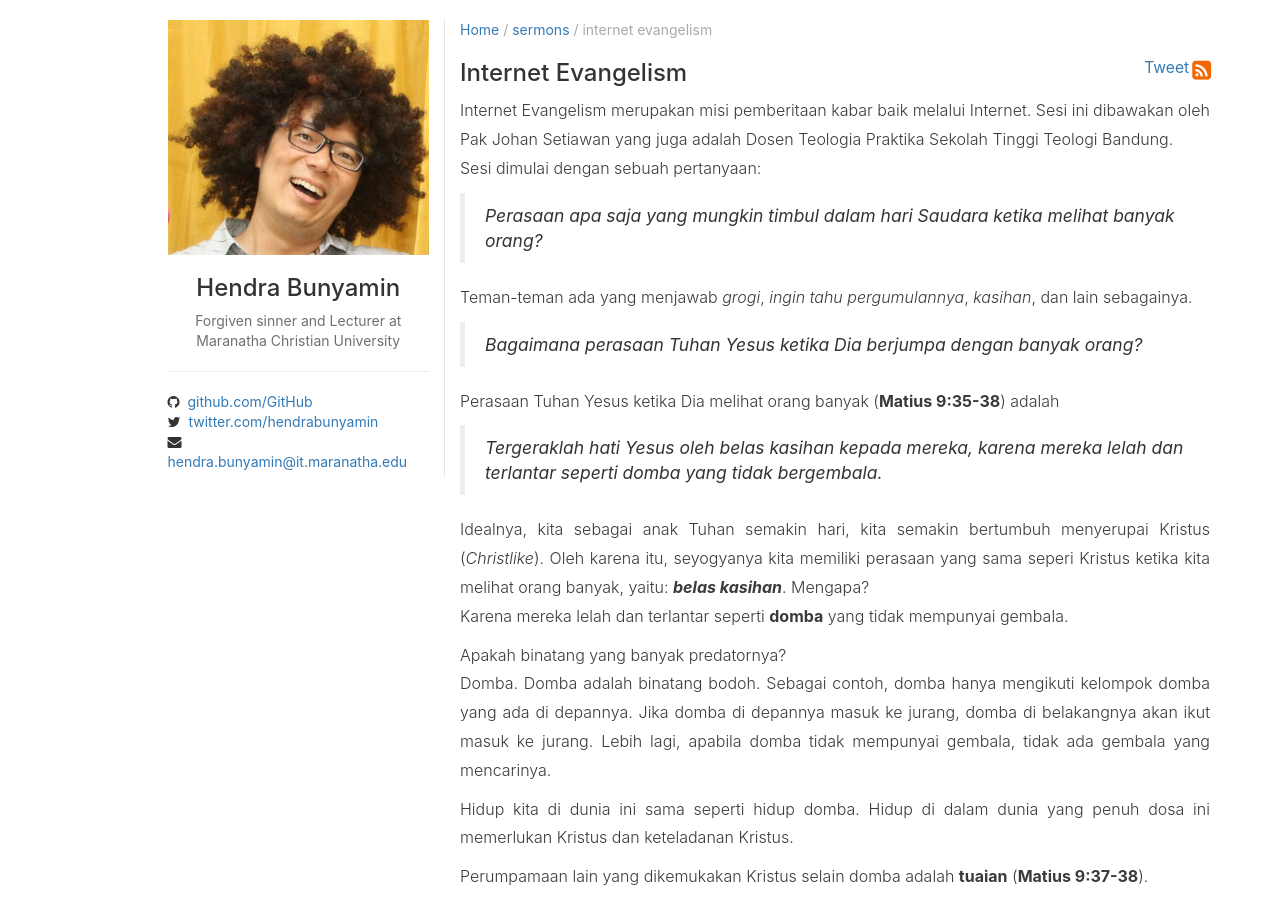
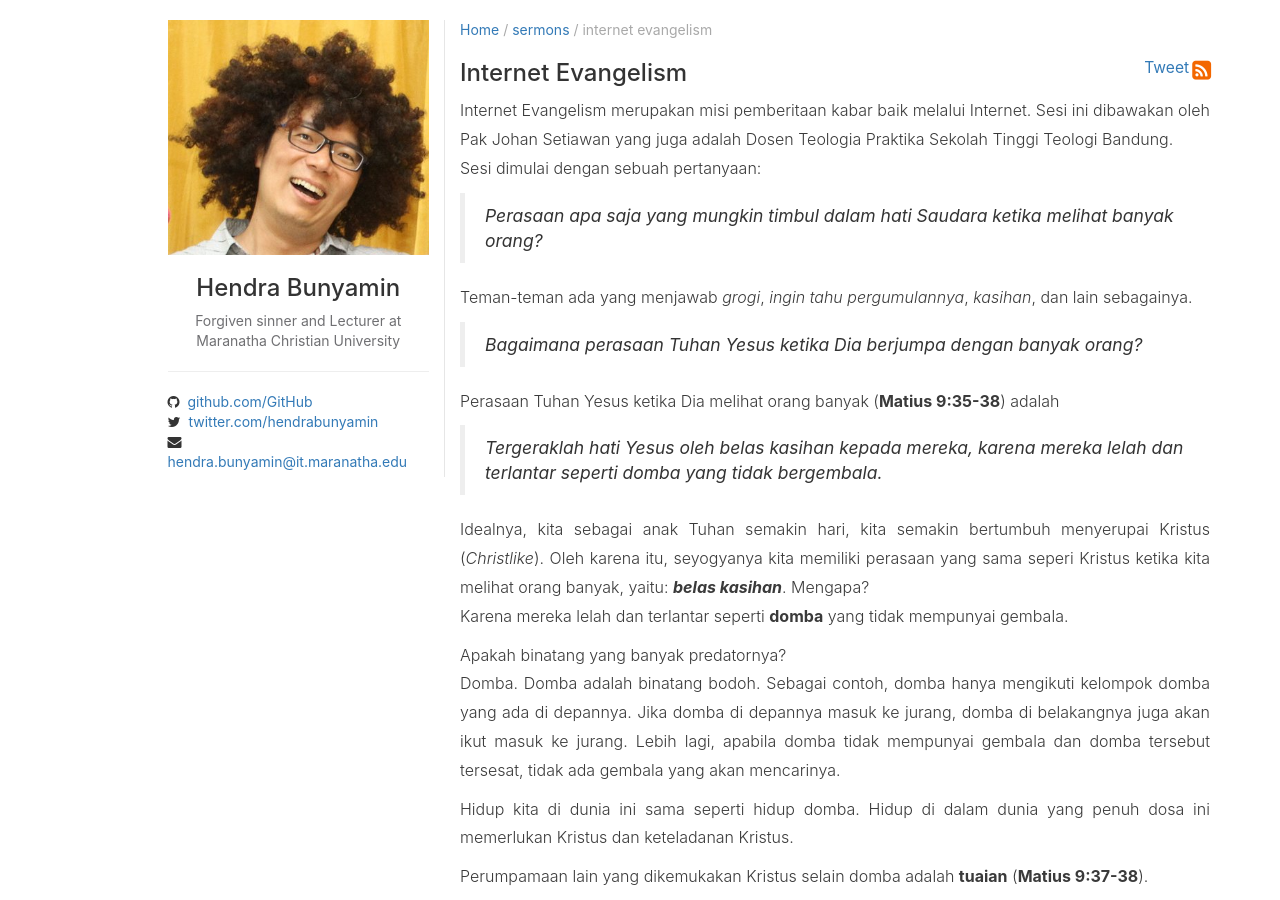
Before and after one commit to jethroGIT/jethrogit.github.io, a Jekyll site: the page built from _posts/sermons/2020-06-13-Internet_Evangelism.md, in a window 1280 px wide and 900 px high. Built offline with Jekyll 4.4.1, drawn with Linux system fonts in a browser that asks for light colours; comment, search, counter and statistics services are not loaded.

Commit message:
Fix typos

```diff
--- a/_posts/sermons/2020-06-13-Internet_Evangelism.md
+++ b/_posts/sermons/2020-06-13-Internet_Evangelism.md
@@ -9,7 +9,7 @@ sticky: true
 Internet Evangelism merupakan misi pemberitaan kabar baik melalui Internet. Sesi ini dibawakan oleh Pak Johan Setiawan yang juga adalah Dosen Teologia Praktika Sekolah Tinggi Teologi Bandung.
 Sesi dimulai dengan sebuah pertanyaan:
 
-> _Perasaan apa saja yang mungkin timbul dalam hari Saudara ketika melihat banyak orang?_
+> _Perasaan apa saja yang mungkin timbul dalam hati Saudara ketika melihat banyak orang?_
 
 Teman-teman ada yang menjawab _grogi_, _ingin tahu pergumulannya_, _kasihan_, dan lain sebagainya.
 
@@ -23,7 +23,7 @@ Idealnya, kita sebagai anak Tuhan semakin hari, kita semakin bertumbuh menyerupa
 Karena mereka lelah dan terlantar seperti **domba** yang tidak mempunyai gembala.
 
 Apakah binatang yang banyak predatornya?
-Domba. Domba adalah binatang bodoh. Sebagai contoh, domba hanya mengikuti kelompok domba yang ada di  depannya. Jika domba di depannya masuk ke jurang, domba di belakangnya akan ikut masuk ke jurang. Lebih lagi, apabila domba tidak mempunyai gembala, tidak ada gembala yang mencarinya.
+Domba. Domba adalah binatang bodoh. Sebagai contoh, domba hanya mengikuti kelompok domba yang ada di  depannya. Jika domba di depannya masuk ke jurang, domba di belakangnya juga akan ikut masuk ke jurang. Lebih lagi, apabila domba tidak mempunyai gembala dan domba tersebut tersesat, tidak ada gembala yang akan mencarinya.
 
 Hidup kita di dunia ini sama seperti hidup domba. Hidup di dalam dunia yang penuh dosa ini memerlukan Kristus dan keteladanan Kristus.
 
```
Also changed, not shown: _posts/machine-learning/2020-06-20-Forward_and_Backpropagation_in_One_Round.md (+2 -2 lines).
